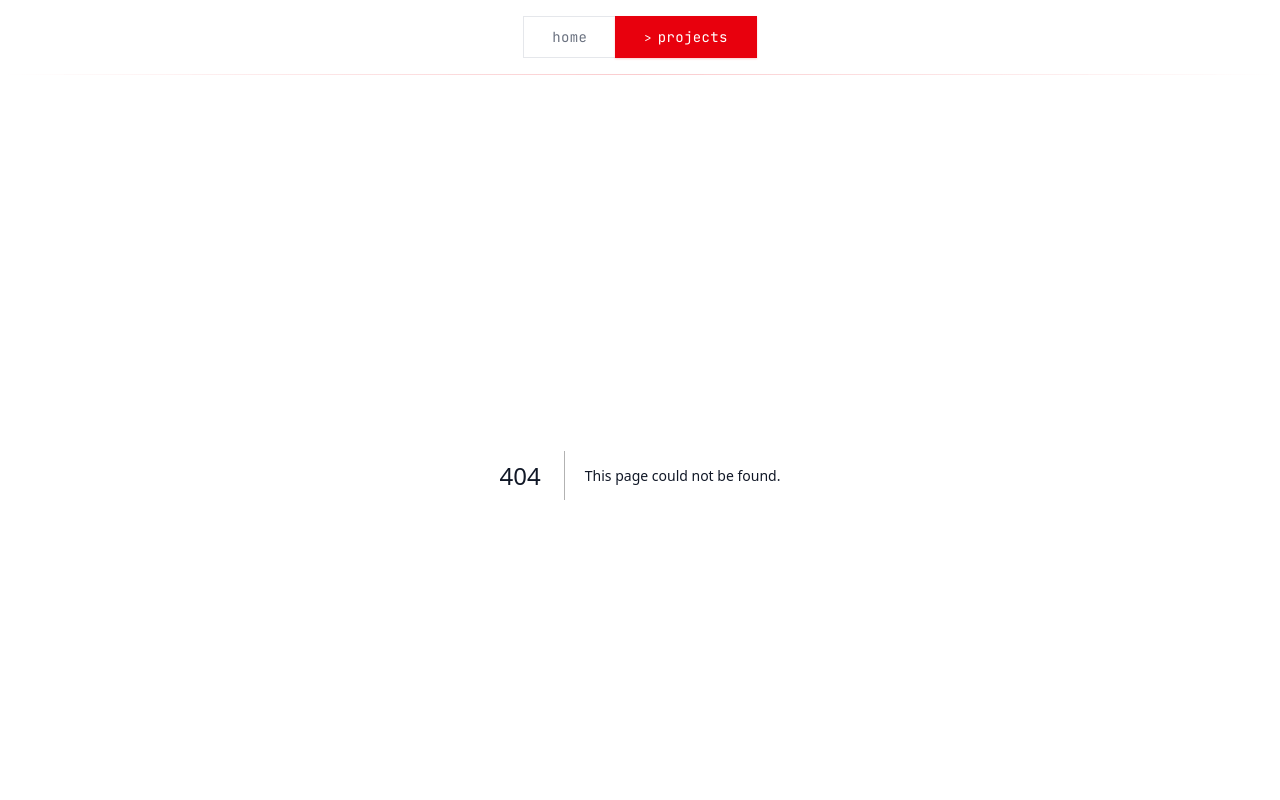
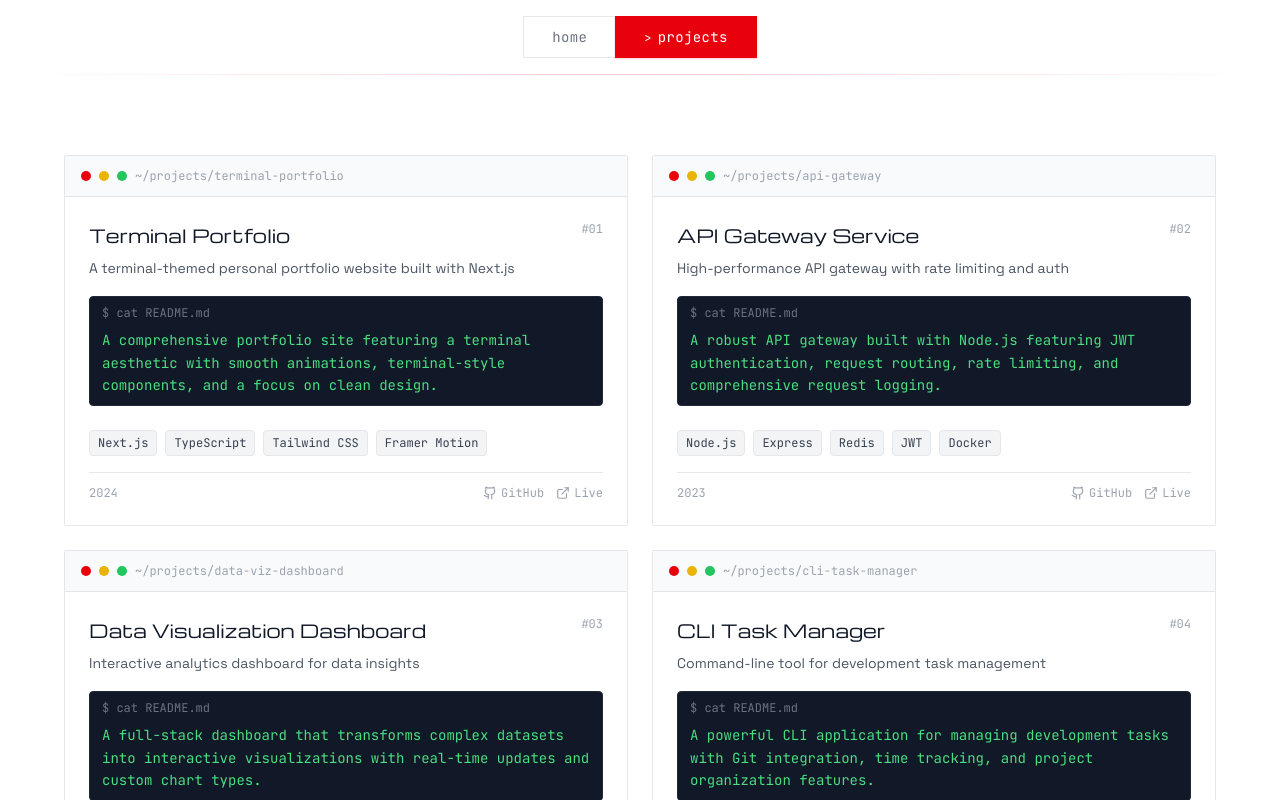
Before and after one commit to kevinrawal/kevin-nest, a Next.js app: page /projects in a window 1280 px wide. Before the commit this address had no page. Shown: the top 800 px of the page. Built offline with nearby package versions, Linux system fonts and the light colour scheme.

Commit message:
add projects page and project card component with project data

```diff
--- /dev/null
+++ b/app/projects/page.tsx
@@ -0,0 +1,58 @@
+'use client'
+
+import { motion } from 'framer-motion'
+import { ProjectCard } from '@/components/ProjectCard'
+import { Footer } from '@/components/Footer'
+import { projects } from '@/data/projects'
+
+export default function ProjectsPage() {
+
+  return (
+    <main className="min-h-screen bg-white">
+      {/* TODO: FIX THIS */}
+      {/* Header Section */}
+      {/* <section className="py-20 px-4 border-b border-gray-200">
+        <div className="max-w-4xl mx-auto">
+          <motion.div
+            initial={{ opacity: 0, y: 20 }}
+            animate={{ opacity: 1, y: 0 }}
+            transition={{ duration: 0.6 }}
+          >
+            <h1 className="font-michroma text-4xl md:text-5xl text-gray-900 mb-4">
+              Projects
+            </h1>
+            <p className="font-space-grotesk text-gray-600 text-lg max-w-2xl">
+              A collection of work across full-stack development, systems design, and data technologies.
+            </p>
+          </motion.div>
+        </div>
+      </section> */}
+
+      {/* Projects Grid */}
+      <section className="py-20 px-4">
+        <div className="max-w-6xl mx-auto">
+          {projects.length === 0 ? (
+            <motion.div
+              initial={{ opacity: 0 }}
+              animate={{ opacity: 1 }}
+              className="text-center py-20 border border-dashed border-gray-300 rounded-sm bg-gray-50"
+            >
+              <div className="font-jetbrains-mono text-gray-500">
+                No projects found
+              </div>
+            </motion.div>
+          ) : (
+            <div className="grid grid-cols-1 md:grid-cols-2 gap-6">
+              {projects.map((project, index) => (
+                <ProjectCard key={project.id} project={project} index={index} />
+              ))}
+            </div>
+          )}
+        </div>
+      </section>
+
+      {/* Footer */}
+      <Footer />
+    </main>
+  )
+}
--- /dev/null
+++ b/components/ProjectCard.tsx
@@ -0,0 +1,103 @@
+'use client'
+
+import { motion } from 'framer-motion'
+import { ExternalLink, Github } from 'lucide-react'
+import { Project } from '@/data/projects'
+
+interface ProjectCardProps {
+  project: Project
+  index: number
+}
+
+export function ProjectCard({ project, index }: ProjectCardProps) {
+  return (
+    <motion.div
+      initial={{ opacity: 0, y: 20 }}
+      whileInView={{ opacity: 1, y: 0 }}
+      transition={{ duration: 0.5, delay: index * 0.1 }}
+      viewport={{ once: true }}
+    >
+      <div className="group relative bg-white border border-gray-200 rounded-sm hover:border-kevin-red transition-all duration-300 hover:shadow-lg hover:shadow-kevin-red/5 overflow-hidden">
+        {/* Terminal-style header */}
+        <div className="bg-gray-50 border-b border-gray-200 px-4 py-3 flex items-center justify-between">
+          <div className="flex items-center space-x-2">
+            <div className="w-2.5 h-2.5 rounded-full bg-kevin-red"></div>
+            <div className="w-2.5 h-2.5 rounded-full bg-yellow-500"></div>
+            <div className="w-2.5 h-2.5 rounded-full bg-green-500"></div>
+            <span className="ml-3 font-jetbrains-mono text-xs text-gray-400">
+              ~/projects/{project.slug}
+            </span>
+          </div>
+        </div>
+
+        {/* Content */}
+        <div className="p-6 space-y-4">
+          <div>
+            <div className="flex items-start justify-between gap-4 mb-2">
+              <h3 className="font-michroma text-lg text-gray-900 group-hover:text-kevin-red transition-colors">
+                {project.name}
+              </h3>
+              <span className="font-jetbrains-mono text-xs text-gray-400 whitespace-nowrap">
+                #{project.id.toString().padStart(2, '0')}
+              </span>
+            </div>
+            <p className="font-space-grotesk text-sm text-gray-600 leading-relaxed">
+              {project.description}
+            </p>
+          </div>
+
+          {/* README block */}
+          <div className="bg-gray-900 rounded px-3 py-2 border border-gray-800">
+            <div className="font-jetbrains-mono text-xs text-gray-500 mb-2">$ cat README.md</div>
+            <p className="font-jetbrains-mono text-sm text-green-400 leading-relaxed line-clamp-3">
+              {project.longDescription}
+            </p>
+          </div>
+
+          {/* Tech tags */}
+          <div className="flex flex-wrap gap-2 pt-2">
+            {project.tech.map((tech) => (
+              <span
+                key={tech}
+                className="inline-block px-2 py-1 text-xs font-jetbrains-mono bg-gray-100 text-gray-700 rounded border border-gray-200 hover:border-kevin-red hover:text-kevin-red transition-colors cursor-default"
+              >
+                {tech}
+              </span>
+            ))}
+          </div>
+
+          {/* Footer */}
+          <div className="pt-3 border-t border-gray-200 flex items-center justify-between">
+            <span className="font-jetbrains-mono text-xs text-gray-400">
+              {project.year}
+            </span>
+            <div className="flex items-center space-x-3">
+              {project.githubUrl && (
+                <a
+                  href={project.githubUrl}
+                  target="_blank"
+                  rel="noopener noreferrer"
+                  className="flex items-center space-x-1 text-gray-400 hover:text-kevin-red transition-colors"
+                >
+                  <Github size={14} />
+                  <span className="font-jetbrains-mono text-xs">GitHub</span>
+                </a>
+              )}
+              {project.liveUrl && (
+                <a
+                  href={project.liveUrl}
+                  target="_blank"
+                  rel="noopener noreferrer"
+                  className="flex items-center space-x-1 text-gray-400 hover:text-kevin-red transition-colors"
+                >
+                  <ExternalLink size={14} />
+                  <span className="font-jetbrains-mono text-xs">Live</span>
+                </a>
+              )}
+            </div>
+          </div>
+        </div>
+      </div>
+    </motion.div>
+  )
+}
--- /dev/null
+++ b/data/projects.ts
@@ -0,0 +1,77 @@
+export interface Project {
+  id: number
+  name: string
+  slug: string
+  description: string
+  longDescription: string
+  tech: string[]
+  year: number
+  githubUrl?: string
+  liveUrl?: string
+}
+
+export const projects: Project[] = [
+  {
+    id: 1,
+    name: 'Terminal Portfolio',
+    slug: 'terminal-portfolio',
+    description: 'A terminal-themed personal portfolio website built with Next.js',
+    longDescription: 'A comprehensive portfolio site featuring a terminal aesthetic with smooth animations, terminal-style components, and a focus on clean design.',
+    tech: ['Next.js', 'TypeScript', 'Tailwind CSS', 'Framer Motion'],
+    year: 2024,
+    githubUrl: 'https://github.com/kevin/terminal-portfolio',
+    liveUrl: 'https://kevinnest.com',
+  },
+  {
+    id: 2,
+    name: 'API Gateway Service',
+    slug: 'api-gateway',
+    description: 'High-performance API gateway with rate limiting and auth',
+    longDescription: 'A robust API gateway built with Node.js featuring JWT authentication, request routing, rate limiting, and comprehensive request logging.',
+    tech: ['Node.js', 'Express', 'Redis', 'JWT', 'Docker'],
+    year: 2023,
+    githubUrl: 'https://github.com/kevin/api-gateway',
+    liveUrl: 'https://api.kevinnest.com',
+  },
+  {
+    id: 3,
+    name: 'Data Visualization Dashboard',
+    slug: 'data-viz-dashboard',
+    description: 'Interactive analytics dashboard for data insights',
+    longDescription: 'A full-stack dashboard that transforms complex datasets into interactive visualizations with real-time updates and custom chart types.',
+    tech: ['React', 'D3.js', 'Python', 'FastAPI', 'PostgreSQL'],
+    year: 2023,
+    githubUrl: 'https://github.com/kevin/data-viz-dashboard',
+  },
+  {
+    id: 4,
+    name: 'CLI Task Manager',
+    slug: 'cli-task-manager',
+    description: 'Command-line tool for development task management',
+    longDescription: 'A powerful CLI application for managing development tasks with Git integration, time tracking, and project organization features.',
+    tech: ['Rust', 'SQLite', 'Git', 'CLI'],
+    year: 2024,
+    githubUrl: 'https://github.com/kevin/cli-task-manager',
+  },
+  {
+    id: 5,
+    name: 'Real-time Chat Application',
+    slug: 'realtime-chat',
+    description: 'Scalable chat app with WebSocket real-time messaging',
+    longDescription: 'A modern chat application supporting real-time messaging, file sharing, and group conversations built for scalability.',
+    tech: ['React', 'Node.js', 'Socket.io', 'MongoDB', 'Redis'],
+    year: 2022,
+    githubUrl: 'https://github.com/kevin/realtime-chat',
+    liveUrl: 'https://chat.kevinnest.com',
+  },
+  {
+    id: 6,
+    name: 'Machine Learning Pipeline',
+    slug: 'ml-pipeline',
+    description: 'Automated ML pipeline for data processing and training',
+    longDescription: 'An end-to-end ML pipeline that automates data ingestion, preprocessing, model training, and deployment with experiment tracking.',
+    tech: ['Python', 'TensorFlow', 'Kubernetes', 'MLflow', 'Docker'],
+    year: 2023,
+    githubUrl: 'https://github.com/kevin/ml-pipeline',
+  },
+]
```
